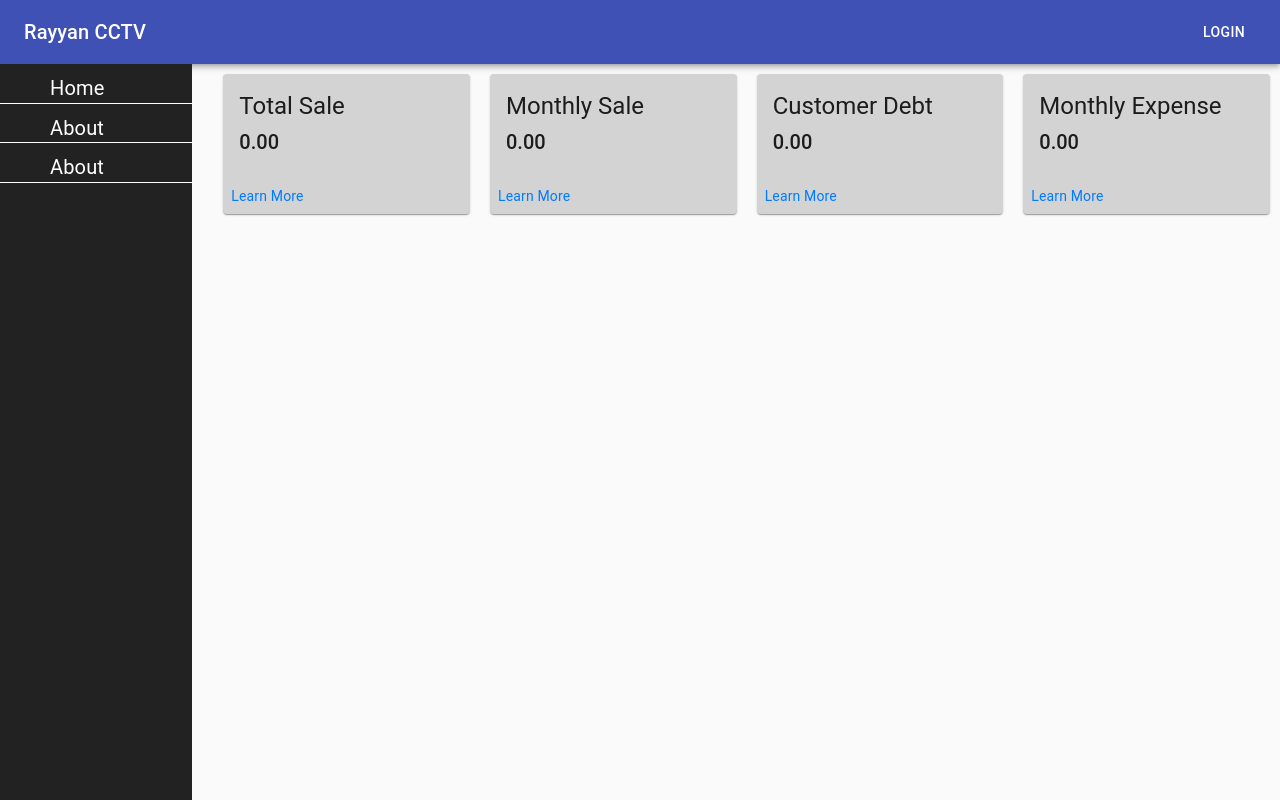
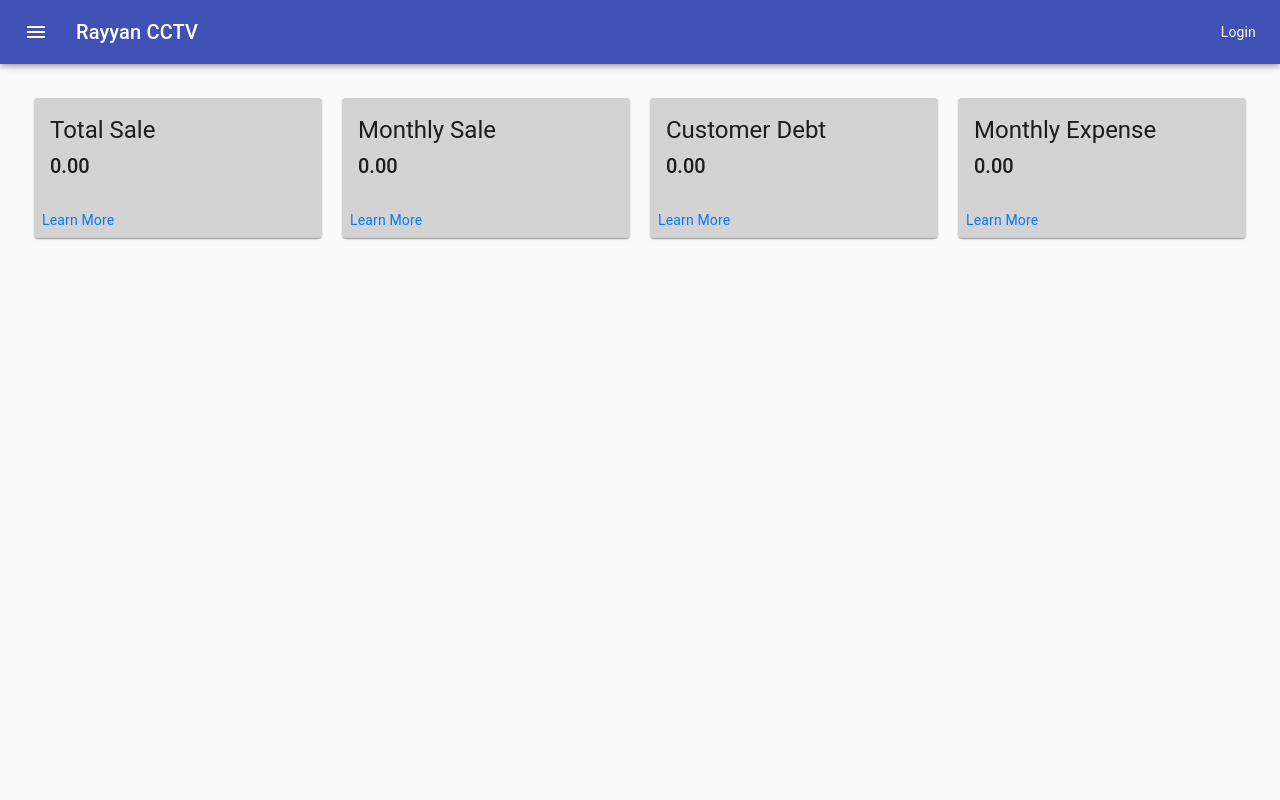
Before and after one commit to kashi326/POS, a React (Create React App) app: page /home in a window 1280 px wide. Built offline with nearby package versions, Linux system fonts and the light colour scheme.

Commit message:
some changes to ui

```diff
--- a/src/App.css
+++ b/src/App.css
@@ -1,3 +1,10 @@
 .App {
+  height: 100%;
   text-align: center;
 }
+@media only screen and (min-width:500px){
+  .grid{
+    height: 100%;
+    margin:0;
+  }
+}
--- a/src/component/Home.js
+++ b/src/component/Home.js
@@ -14,7 +14,7 @@
     display: 'flex',
   },
   card: {
-    maxWidth: 250,
+    maxWidth: 400,
     backgroundColor: 'lightgrey',
     margin: '10px',
   },
--- a/src/component/Layout/Sidebar.css
+++ b/src/component/Layout/Sidebar.css
@@ -2,8 +2,14 @@
         position: fixed;
         background-color: #222;
         height: 100%;
-        width: 15%;
+        width:15%;
         font-size: 20px;
+    }
+
+    @media only screen and (max-device-width: 600px) {
+        .sidebar{
+            /* display: none; */
+        }
     }
     ul{
         list-style: none;
--- a/src/component/Layout/Sidebar.js
+++ b/src/component/Layout/Sidebar.js
@@ -1,27 +1,164 @@
 import React from 'react';
-import Link from 'react-router-dom/Link';
-import './Sidebar.css';
-import Grid from '@material-ui/core/Grid';
-import NavigationBar from './NavigationBar';
+import clsx from 'clsx';
+import { makeStyles, useTheme } from '@material-ui/core/styles';
+import Drawer from '@material-ui/core/Drawer';
+import CssBaseline from '@material-ui/core/CssBaseline';
+import AppBar from '@material-ui/core/AppBar';
+import Toolbar from '@material-ui/core/Toolbar';
+import List from '@material-ui/core/List';
+import Typography from '@material-ui/core/Typography';
+import Divider from '@material-ui/core/Divider';
+import IconButton from '@material-ui/core/IconButton';
+import MenuIcon from '@material-ui/icons/Menu';
+import ChevronLeftIcon from '@material-ui/icons/ChevronLeft';
+import ChevronRightIcon from '@material-ui/icons/ChevronRight';
+import ListItem from '@material-ui/core/ListItem';
+import ListItemIcon from '@material-ui/core/ListItemIcon';
+import ListItemText from '@material-ui/core/ListItemText';
+import InboxIcon from '@material-ui/icons/MoveToInbox';
+import MailIcon from '@material-ui/icons/Mail';
+import { Link } from 'react-router-dom';
+
+const drawerWidth = 240;
+
+const useStyles = makeStyles((theme) => ({
+  root: {
+    display: 'flex',
+  },
+  appBar: {
+    transition: theme.transitions.create(['margin', 'width'], {
+      easing: theme.transitions.easing.sharp,
+      duration: theme.transitions.duration.leavingScreen,
+    }),
+  },
+  appBarShift: {
+    width: `calc(100% - ${drawerWidth}px)`,
+    marginLeft: drawerWidth,
+    transition: theme.transitions.create(['margin', 'width'], {
+      easing: theme.transitions.easing.easeOut,
+      duration: theme.transitions.duration.enteringScreen,
+    }),
+  },
+  menuButton: {
+    marginRight: theme.spacing(2),
+  },
+  hide: {
+    display: 'none',
+  },
+  drawer: {
+    width: drawerWidth,
+    flexShrink: 0,
+  },
+  drawerPaper: {
+    width: drawerWidth,
+  },
+  drawerHeader: {
+    display: 'flex',
+    alignItems: 'center',
+    padding: theme.spacing(0, 1),
+    // necessary for content to be below app bar
+    ...theme.mixins.toolbar,
+    justifyContent: 'flex-end',
+  },
+  content: {
+    flexGrow: 1,
+    padding: theme.spacing(3),
+    transition: theme.transitions.create('margin', {
+      easing: theme.transitions.easing.sharp,
+      duration: theme.transitions.duration.leavingScreen,
+    }),
+    marginLeft: -drawerWidth,
+  },
+  contentShift: {
+    transition: theme.transitions.create('margin', {
+      easing: theme.transitions.easing.easeOut,
+      duration: theme.transitions.duration.enteringScreen,
+    }),
+    marginLeft: 0,
+  },
+}));
+
 function Sidebar(props) {
-    return (
-        <div>
-            <NavigationBar />
-            <Grid container>
-                <Grid item xs={12} md={4} lg={2}>
-                    <div className="sidebar">
-                        <ul>
-                            <li><Link to="/home">Home</Link></li>
-                            <li><Link to="/about">About</Link></li>
-                            <li><Link to="/about">About</Link></li>
-                        </ul>
-                    </div>
-                </Grid>
-                <Grid item xs={12} md={8} lg={10}>
-                    {props.component}
-                </Grid>
-            </Grid>
+  const classes = useStyles();
+  const theme = useTheme();
+  const [open, setOpen] = React.useState(false);
+
+  const handleDrawerOpen = () => {
+    setOpen(true);
+  };
+
+  const handleDrawerClose = () => {
+    setOpen(false);
+  };
+
+  return (
+    <div className={classes.root}>
+      <CssBaseline />
+      <AppBar
+        position="fixed"
+        className={clsx(classes.appBar, {
+          [classes.appBarShift]: open,
+        })}
+      >
+        <Toolbar>
+          <IconButton
+            color="inherit"
+            aria-label="open drawer"
+            onClick={handleDrawerOpen}
+            edge="start"
+            className={clsx(classes.menuButton, open && classes.hide)}
+          >
+            <MenuIcon />
+          </IconButton>
+          <Typography variant="h6" noWrap>
+            Rayyan CCTV
+          </Typography>
+          <div style={{flexGrow:1}}></div>
+          <Typography variant="h7"><Link to="/" style={{textDecoration:'none',color:'white'}}>Login</Link></Typography>
+        </Toolbar>
+      </AppBar>
+      <Drawer
+        className={classes.drawer}
+        variant="persistent"
+        anchor="left"
+        open={open}
+        classes={{
+          paper: classes.drawerPaper,
+        }}
+      >
+        <div className={classes.drawerHeader}>
+          <IconButton onClick={handleDrawerClose}>
+            {theme.direction === 'ltr' ? <ChevronLeftIcon /> : <ChevronRightIcon />}
+          </IconButton>
         </div>
-    );
+        <Divider />
+        <List>
+          {['Inbox', 'Starred', 'Send email', 'Drafts'].map((text, index) => (
+            <ListItem button key={text}>
+              <ListItemIcon>{index % 2 === 0 ? <InboxIcon /> : <MailIcon />}</ListItemIcon>
+              <ListItemText primary={text} />
+            </ListItem>
+          ))}
+        </List>
+        <Divider />
+        <List>
+          {['All mail', 'Trash', 'Spam'].map((text, index) => (
+            <ListItem button key={text}>
+              <ListItemIcon>{index % 2 === 0 ? <InboxIcon /> : <MailIcon />}</ListItemIcon>
+              <ListItemText primary={text} />
+            </ListItem>
+          ))}
+        </List>
+      </Drawer>
+      <main
+        className={clsx(classes.content, {
+          [classes.contentShift]: open,
+        })}
+      >
+        <div className={classes.drawerHeader} />
+        {props.component}
+      </main>
+    </div>
+  );
 }
 export default Sidebar;
--- a/src/component/Login.js
+++ b/src/component/Login.js
@@ -10,12 +10,11 @@
 import Grid from '@material-ui/core/Grid';
 import LockOutlinedIcon from '@material-ui/icons/LockOutlined';
 import Typography from '@material-ui/core/Typography';
-import { makeStyles } from '@material-ui/core/styles';
+import { makeStyles} from '@material-ui/core/styles';
 import '../App.css';
-
 const style = makeStyles((theme) => ({
   root: {
-    height: '100vh'
+    height: '100%'
   },
   image: {
     backgroundImage: 'url(https://source.unsplash.com/random)',
@@ -27,7 +26,7 @@
   grid:{
     height:'75%',
     marginLeft:'25%',
-    marginTop:'5%'
+    marginTop:'5%',
   },
   paper: {
     margin: theme.spacing(8, 4),
@@ -44,7 +43,8 @@
   },
   submit: {
     margin: theme.spacing(3, 0, 2),
-  }
+  },
+
 }));
 
 function Login() {
@@ -58,13 +58,13 @@
       </Link>
     );
   }
-
   return (
     <div className="App">
       <div>
         <Grid container component='main' className={classes.root}>
           <CssBaseline />
-          <Grid item xs={6} component={Paper} className={classes.grid} elevation={6} square>
+          <Grid xs={false} md={3}></Grid>
+          <Grid item xs={12} md={6} style={{marginTop:'20px'}} component={Paper} elevation={6} square>
             <div className={classes.paper}>
               <Avatar className={classes.avatar}>
                 <LockOutlinedIcon />
```
